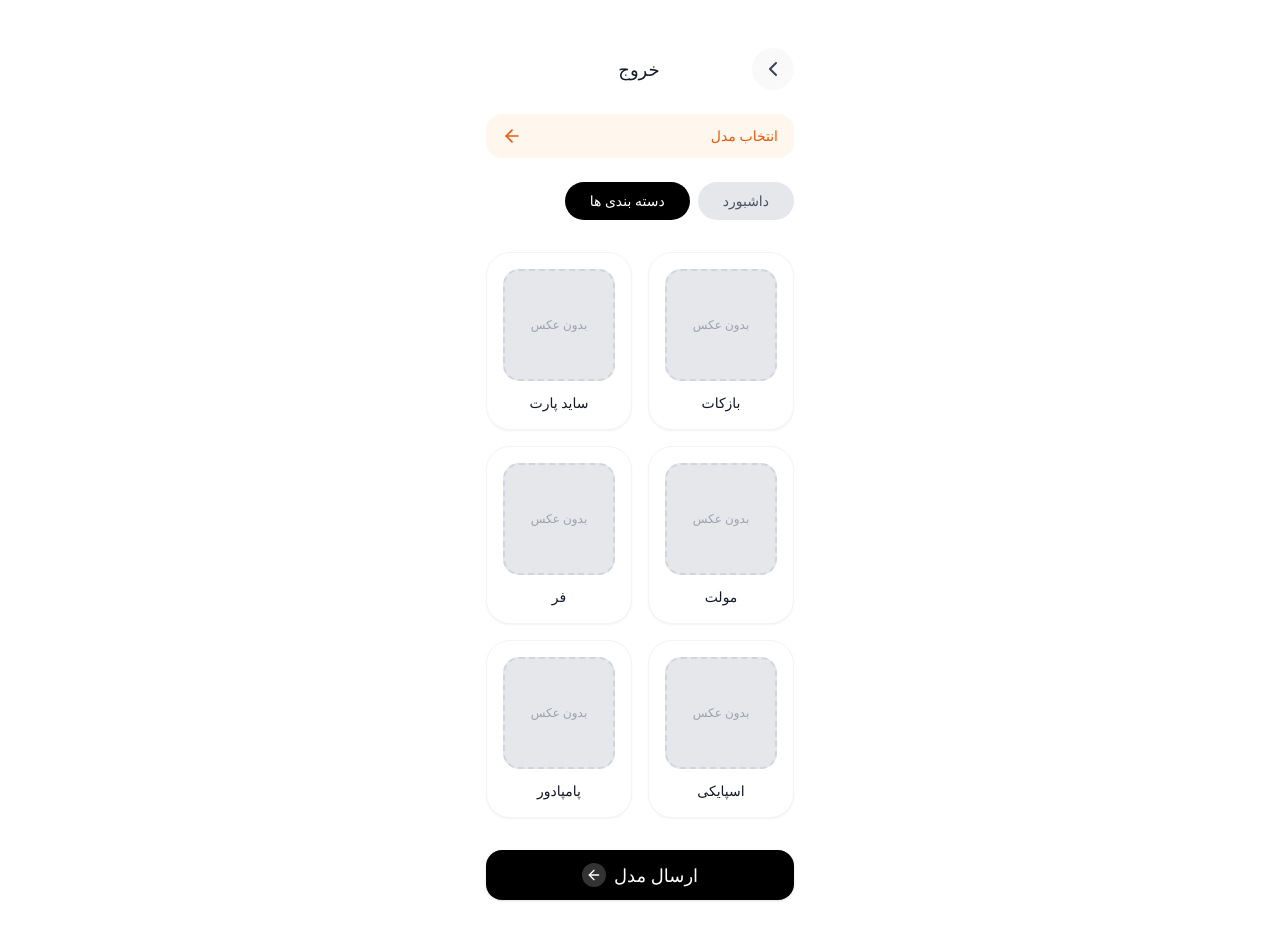
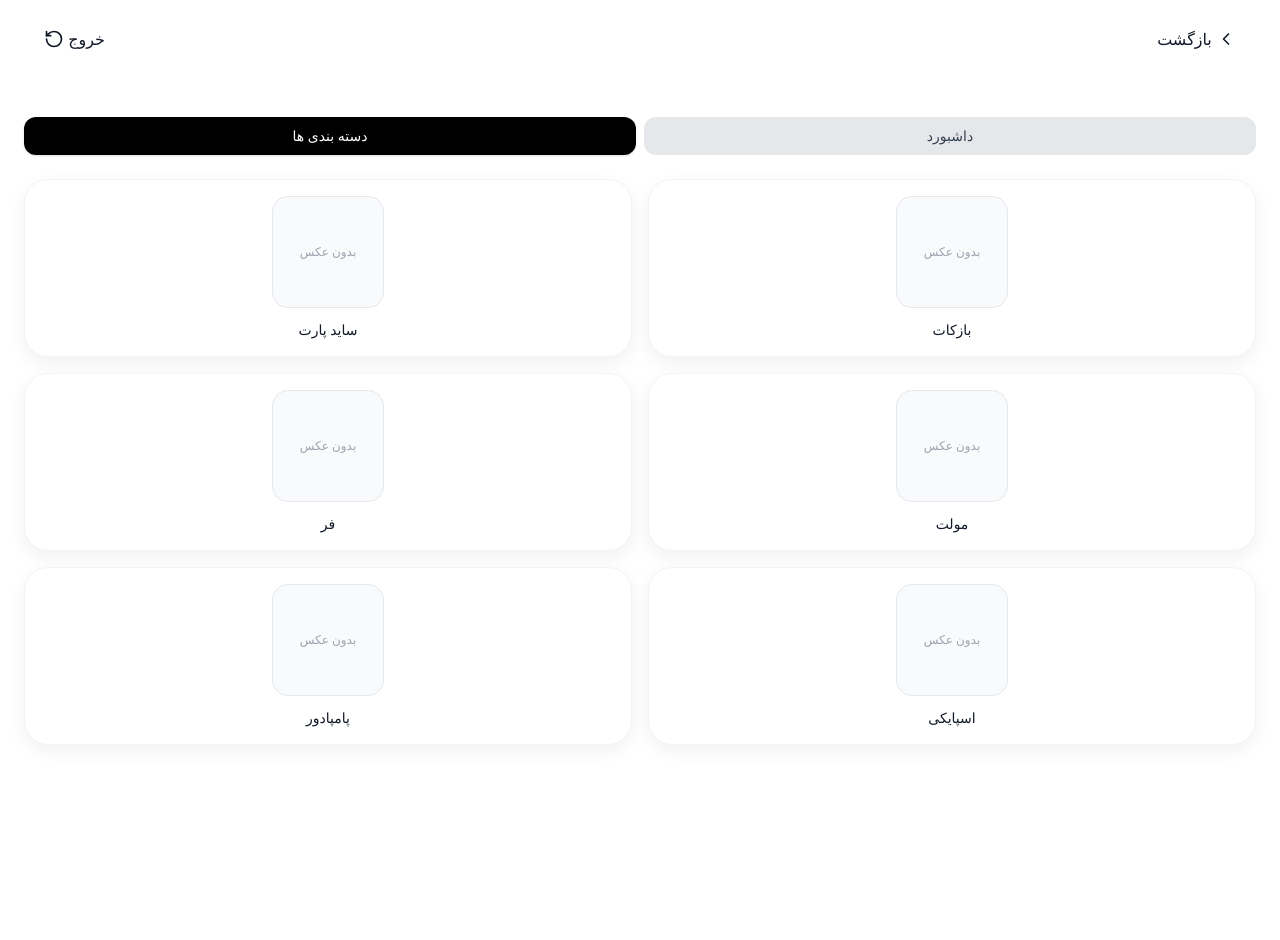
Before and after one commit to AlirezaAlikhani/Nova, a React (Vite) app: page /hair-style in a window 1280 px wide. Shown: the top 940 px of the page. After the commit the page ends 800 px from the top, so only its background shows below. Built offline with nearby package versions, Linux system fonts and the light colour scheme.

Commit message:
redsing project

```diff
--- a/src/App.tsx
+++ b/src/App.tsx
@@ -1,6 +1,5 @@
 import { BrowserRouter as Router, Routes, Route } from "react-router-dom";
 import "./App.css";
-import { Shatcnb } from "./pages/shatcn";
 import { FaceChanger } from "./pages/logging";
 import { LoginScreen } from "./pages/login";
 import { ChooseImageScreen } from "./pages/chooseImageScreen";
@@ -21,7 +20,6 @@
         <Route path="/home-screen" element={<HomeScreen />} />
         <Route path="/loading" element={<Loading />} />
         <Route path="/accsept" element={<Accsept />} />
-        <Route path="/shat" element={<Shatcnb />} />
         <Route path="/hair-style" element={<HairStyleSelection />} />
       </Routes>
     </Router>
--- a/src/pages/acceptImage.tsx
+++ b/src/pages/acceptImage.tsx
@@ -38,7 +38,6 @@
         <div className="w-full space-y-3">
           {/* تایید دکمه مشکی پر */}
           <Button
-            onClick={() => navigate("/login")}
             className="w-full text-lg font-semibold py-3 rounded-lg"
           >
             تایید
--- a/src/pages/chooseImageScreen.tsx
+++ b/src/pages/chooseImageScreen.tsx
@@ -42,7 +42,7 @@
         </div>
 
         {/* Action Buttons */}
-        <div className="flex gap-8 mt-6">
+        <div className="flex !mt-10 gap-10">
           {/* Camera */}
           <div className="flex flex-col items-center">
             <div className="p-[2.5px] rounded-full bg-gradient-to-br from-purple-600 via-purple-800 to-black">
@@ -50,7 +50,7 @@
                 variant="ghost"
                 className="flex flex-col w-20 h-20 rounded-full gap-3 bg-gray-900 group items-center justify-center hover:bg-gray-800 transition p-0"
               >
-                <Camera className="w-10 h-10 text-white" />
+                <Camera className="!w-10 !h-10 text-white" />
               </Button>
             </div>
             <span className="text-sm font-bold text-gray-900 mt-1">دوربین</span>
@@ -63,7 +63,7 @@
                 variant="ghost"
                 className="flex flex-col w-20 h-20 rounded-full gap-3 bg-gray-900 group items-center justify-center hover:bg-gray-800 transition p-0"
               >
-                <Image className="w-10 h-10 text-white" />
+                <Image className="!w-10 !h-10 text-white" />
               </Button>
             </div>
             <span className="text-sm font-bold text-gray-900 mt-1">
--- a/src/pages/hairStyleSelection.tsx
+++ b/src/pages/hairStyleSelection.tsx
@@ -1,4 +1,4 @@
-import { ArrowRight, ChevronLeft } from "lucide-react";
+import { ArrowRight, ChevronLeft, Upload, RotateCcw } from "lucide-react";
 import { Button } from "@/components/ui/Button";
 import { useNavigate } from "react-router-dom";
 
@@ -17,32 +17,43 @@
   return (
     <div
       dir="rtl"
-      className="bg-white min-h-screen flex flex-col font-sans px-6 pt-4 pb-8"
+      className="bg-white min-h-screen flex flex-col font-sans pt-4 pb-8 overflow-hidden fixed inset-0 px-6"
     >
       {/* Header */}
-      <header className="flex items-center justify-between mb-6">
+      <header className="flex items-center justify-between mb-4">
         <button
           onClick={() => navigate(-1)}
-          className="p-2 rounded-full hover:bg-gray-100 transition"
+          className="flex items-center bg-white gap-1 text-gray-900"
         >
-          <ChevronLeft className="w-6 h-6 text-gray-700" />
+          <ChevronLeft className="w-5 h-5" />
+          <span className="text-base font-medium">بازگشت</span>
         </button>
-        <h1 className="text-lg font-bold text-gray-900">خروج</h1>
-        <div className="w-10" /> {/* Spacer */}
+        <button className="flex bg-white items-center gap-1 text-gray-900">
+          <span className="text-base font-semibold">خروج</span>
+          <RotateCcw className="w-5 h-5" />
+        </button>
       </header>
 
       {/* انتخاب مدل */}
-      <div className="bg-orange-50 rounded-2xl px-4 py-3 mb-6 flex items-center justify-between">
-        <span className="text-orange-600 font-semibold text-sm">انتخاب مدل</span>
-        <ArrowRight className="w-5 h-5 text-orange-600 rotate-180" />
-      </div>
+      {/* <div className="rounded-2xl px-4 py-3 mb-4 flex items-center justify-center shadow-sm border border-gray-100 bg-white">
+        <div className="relative inline-flex items-center">
+          <span className="text-rose-500 font-bold text-lg">انتخاب مدل</span>
+          <span className="absolute -left-16 top-1/2 -translate-y-1/2 hidden" />
+        </div> */}
+        {/* Right indicator */}
+        {/* <div className="ml-auto flex items-center gap-2">
+          <span className="h-1 w-10 rounded-full bg-rose-400" />
+          <span className="size-2 rounded-full bg-rose-400" />
+          <span className="size-2 rounded-full bg-rose-400" />
+        </div>
+      </div> */}
 
       {/* Tabs */}
-      <div className="flex gap-2 mb-8">
-        <button className="px-6 py-2 rounded-full bg-gray-200 text-gray-600 text-sm font-medium">
+      <div className="flex gap-2 mt-10 mb-6">
+        <button className="flex-1 px-6 py-2 rounded-xl bg-gray-200 text-gray-700 text-sm font-medium">
           داشبورد
         </button>
-        <button className="px-6 py-2 rounded-full bg-black text-white text-sm font-medium">
+        <button className="flex-1 px-6 py-2 rounded-xl bg-black text-white text-sm font-medium shadow">
           دسته بندی ها
         </button>
       </div>
@@ -52,10 +63,10 @@
         {hairstyles.map((style) => (
           <div
             key={style.id}
-            className="bg-white rounded-3xl p-4 shadow-sm border border-gray-100 flex flex-col items-center"
+            className="bg-white rounded-3xl p-4 shadow-[0_6px_18px_rgba(0,0,0,0.06)] border border-gray-100 flex flex-col items-center"
           >
             {/* Placeholder for Image */}
-            <div className="w-28 h-28 bg-gray-200 border-2 border-dashed border-gray-300 rounded-2xl mb-3 flex items-center justify-center">
+            <div className="w-28 h-28 bg-gray-50 border border-gray-200 rounded-2xl mb-3 flex items-center justify-center">
               <span className="text-gray-400 text-xs">بدون عکس</span>
             </div>
             <span className="text-sm font-medium text-gray-900">{style.name}</span>
@@ -64,10 +75,10 @@
       </div>
 
       {/* Bottom Button */}
-      <Button className="w-full bg-black hover:bg-gray-900 text-white py-6 rounded-2xl text-lg font-semibold flex items-center justify-center gap-2">
+      <Button className="w-full mt-10 bg-black hover:bg-gray-900 text-white py-5 rounded-2xl text-lg font-semibold flex items-center justify-center gap-3">
         <span>ارسال مدل</span>
-        <div className="w-6 h-6 bg-white/20 rounded-full flex items-center justify-center">
-          <ArrowRight className="w-4 h-4 text-white rotate-180" />
+        <div className="w-7 h-7 rounded-lg bg-white/15 flex items-center justify-center">
+          <Upload className="w-4 h-4 text-white" />
         </div>
       </Button>
     </div>
--- a/src/pages/homeScreen.tsx
+++ b/src/pages/homeScreen.tsx
@@ -10,14 +10,18 @@
     >
       {/* Header */}
       <header className="flex items-center justify-between px-4 pt-3 pb-2">
-        <h1 className="text-xl font-bold text-gray-900">Face Changer</h1>
-        <Button variant="ghost" size="icon" className="p-2">
-          <Menu className="w-6 h-6 text-gray-900" />
+        <Button
+          variant="ghost"
+          size="icon"
+          className="p-0 bg-transparent hover:bg-transparent focus:bg-transparent active:bg-transparent"
+        >
+          <Menu className="!w-6 !h-6 text-2xl text-gray-900" />
         </Button>
+        <span className="text-xl font-bold text-gray-900">تغییر صورت</span>
       </header>
 
       {/* Main Content */}
-      <main className="flex-1 flex flex-col items-center justify-center px-6 space-y-10">
+      <main className="flex-1 flex flex-col items-center justify-center px-4 space-y-6">
         {/* Barber Illustration (SVG) */}
         <div className="w-72 h-72">
           <img
@@ -28,7 +32,7 @@
         </div>
 
         {/* Action Buttons */}
-        <div className="flex items-end justify-center gap-6 sm:gap-10">
+        <div className="flex !mt-20 items-end justify-center gap-6">
           {/* History */}
           <div className="flex flex-col items-center">
             <div className="p-[2.5px] rounded-full bg-gradient-to-br from-purple-600 via-purple-800 to-black">
@@ -45,7 +49,7 @@
           </div>
 
           {/* Trim - Center & Bigger */}
-          <div className="flex flex-col items-center transform -translate-y-4 sm:-translate-y-6">
+          <div className="flex flex-col items-center transform -translate-y-6 sm:-translate-y-10">
             <div className="p-[5px] rounded-full bg-gradient-to-br from-purple-600 via-purple-800 to-black">
               <Button
                 variant="ghost"
--- a/src/pages/logging.tsx
+++ b/src/pages/logging.tsx
@@ -8,9 +8,9 @@
   return (
     <div
       dir="rtl"
-      className="bg-white h-[100dvh] flex flex-col justify-center items-center font-sans overflow-hidden fixed inset-0"
+      className="bg-white h-[100dvh] flex flex-col justify-center items-center font-sans overflow-hidden fixed inset-0 px-6"
     >
-      <main className="flex flex-col items-center justify-center px-6 space-y-6 sm:space-y-8 w-full max-w-xs">
+      <main className="flex flex-col items-center justify-center space-y-8 w-full max-w-sm">
         {/* Title */}
         <h1 className="text-xl sm:text-2xl md:text-3xl font-bold text-gray-900 text-center">
           Face Changer
@@ -26,17 +26,14 @@
         </div>
 
         {/* Buttons */}
-        <div className="w-full space-y-3 sm:space-y-4">
+        <div className="w-full space-y-3">
           <Button
             onClick={() => navigate("/login")}
-            className="w-full text-base sm:text-lg md:text-xl font-bold py-2.5 sm:py-3 rounded-lg"
+            className="w-full text-lg font-semibold py-3 rounded-lg"
           >
             ورود
           </Button>
-          <Button
-            variant="destructive"
-            className="w-full text-base sm:text-lg md:text-xl font-bold py-2.5 sm:py-3 rounded-lg"
-          >
+          <Button className="w-full text-lg font-semibold py-3 rounded-lg bg-[#ff8e8e] hover:bg-[#ff8e8e]/90 text-white">
             ارتباط با ادمین
           </Button>
         </div>
--- a/src/pages/login.tsx
+++ b/src/pages/login.tsx
@@ -14,25 +14,9 @@
   return (
     <div
       dir="rtl"
-      className="bg-white h-[100dvh] flex flex-col justify-center items-center font-sans overflow-hidden fixed inset-0"
+      className="bg-white h-[100dvh] flex flex-col justify-center items-center font-sans overflow-hidden fixed inset-0 px-6"
     >
-      {/* Status Bar - شبیه iOS/Android */}
-      <header className="absolute top-0 left-0 right-0 flex justify-between items-center px-4 pt-3 pb-1 text-sm font-medium">
-        <span className="font-semibold">۹:۴۱</span>
-        <div className="flex items-center gap-1">
-          <svg className="w-4 h-4" fill="currentColor" viewBox="0 0 20 20">
-            <path d="M2 5h16v2H2V5zm0 4h16v2H2V9zm0 4h16v2H2v-2z" />
-          </svg>
-          <svg className="w-4 h-4" fill="currentColor" viewBox="0 0 20 20">
-            <path d="M2 11h16v2H2v-2zm0-4h16v2H2V7zm0 8h16v2H2v-2z" />
-          </svg>
-          <svg className="w-5 h-5" fill="currentColor" viewBox="0 0 20 20">
-            <path d="M10 18a8 8 0 100-16 8 8 0 000 16zM9 9h2v4H9V9zm1 6a1 1 0 100-2 1 1 0 000 2z" />
-          </svg>
-        </div>
-      </header>
-
-      <main className="flex flex-col items-center justify-center px-6 space-y-6 sm:space-y-8 w-full max-w-xs">
+      <main className="flex flex-col items-center justify-center space-y-8 w-full max-w-sm">
         {/* Title */}
         <div className="text-center space-y-1">
           <h1 className="text-xl sm:text-2xl md:text-3xl font-bold text-gray-900">
@@ -44,10 +28,10 @@
         </div>
 
         {/* Form */}
-        <div className="w-full space-y-4">
+        <div className="w-full space-y-5">
           {/* Account */}
-          <div>
-            <label className="block text-sm font-medium text-gray-700 mb-1 pr-1">
+          <div className="space-y-2">
+            <label className="block text-sm font-medium text-gray-800 pr-1 text-right">
               حساب کاربری
             </label>
             <input
@@ -55,22 +39,22 @@
               value={account}
               onChange={(e) => setAccount(e.target.value)}
               placeholder="09XXXXXXXXX"
-              className="w-full px-4 py-3 text-black text-base text-center bg-gray-100 rounded-full focus:outline-none focus:ring-2 focus:ring-black transition-all placeholder-gray-400"
+              className="w-full px-4 py-3 text-black text-base bg-gray-100 rounded-lg focus:outline-none focus:ring-2 focus:ring-gray-900 transition-all placeholder-gray-400"
               style={{ direction: "ltr" }}
             />
           </div>
 
           {/* Password */}
-          <div>
-            <label className="block text-sm font-medium text-gray-700 mb-1 pr-1">
+          <div className="space-y-2">
+            <label className="block text-sm font-medium text-gray-800 pr-1 text-right">
               رمز ورود
             </label>
             <input
               type="password"
               value={password}
               onChange={(e) => setPassword(e.target.value)}
-              placeholder="09XXXXXXXXX"
-              className="w-full px-4 py-3 text-black text-base text-center bg-gray-100 rounded-full focus:outline-none focus:ring-2 focus:ring-black transition-all placeholder-gray-400"
+              placeholder="••••••••"
+              className="w-full px-4 py-3 text-black text-base bg-gray-100 rounded-lg focus:outline-none focus:ring-2 focus:ring-gray-900 transition-all placeholder-gray-400"
               style={{ direction: "ltr" }}
             />
           </div>
--- a/src/pages/shatcn.tsx
+++ /dev/null
@@ -1,9 +0,0 @@
-import { Button } from "@/components/ui/Button";
-
-export const Shatcnb = () => {
-  return (
-    <div className="flex min-h-svh flex-col items-center justify-center">
-      <Button>Click me</Button>
-    </div>
-  );
-};
```
